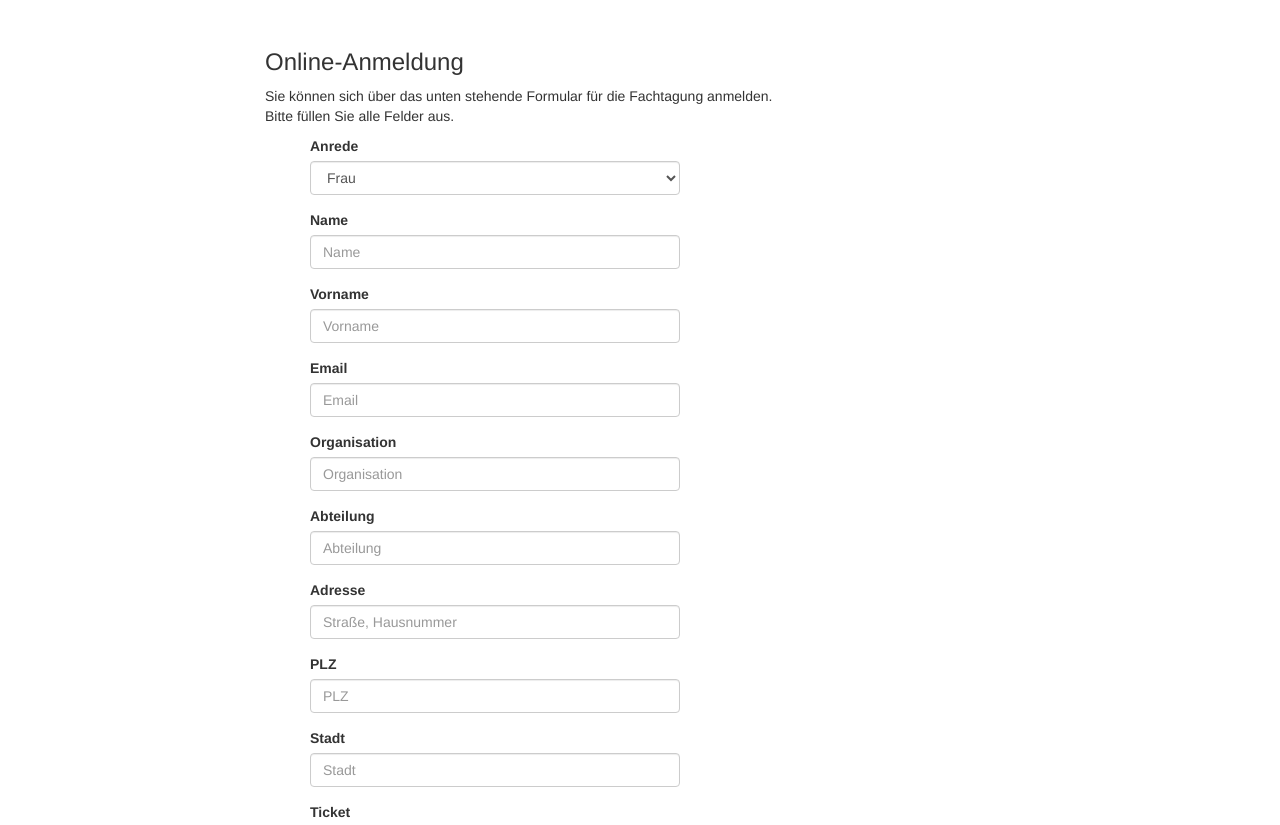
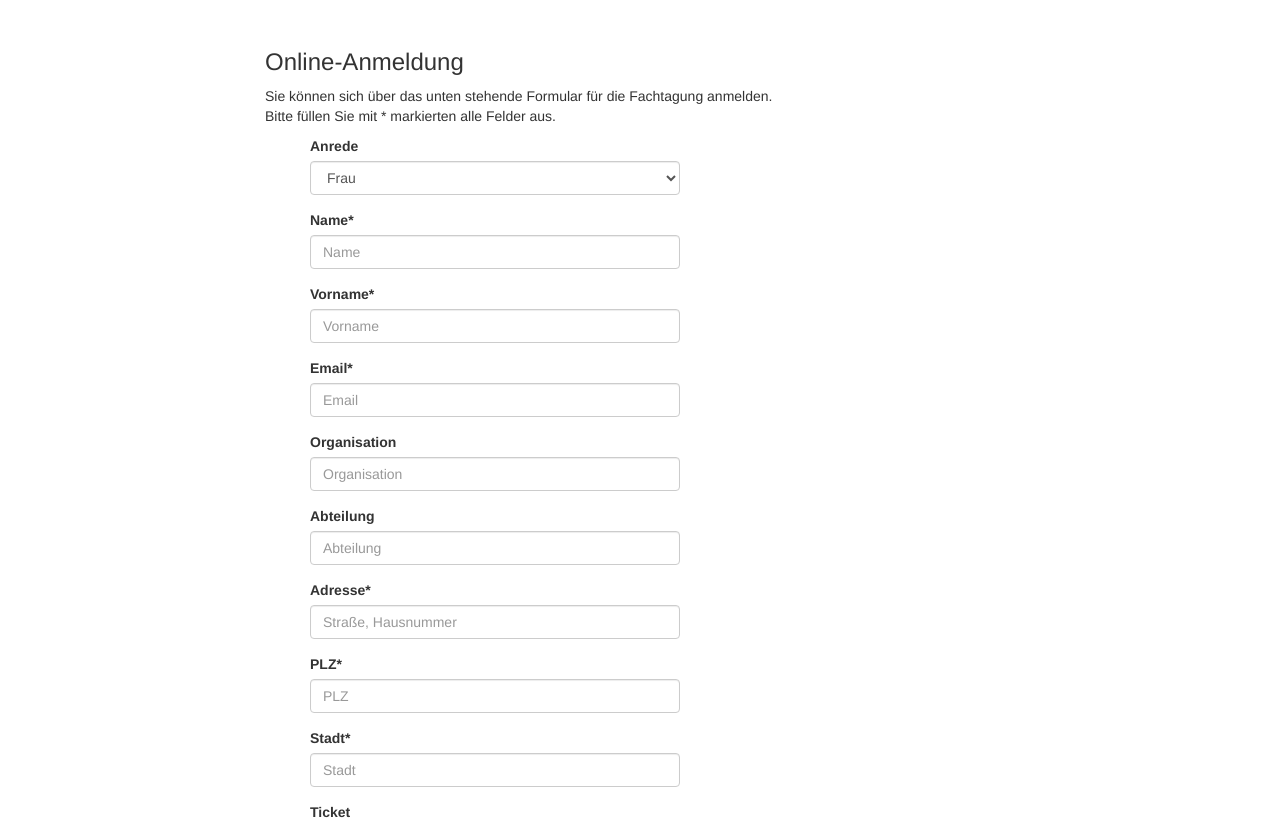
Before and after one commit to susedev/test, a Jekyll site: the page built from anmeldung.html, in a window 1280 px wide. Shown: the part 374-1199 px from the top of the page. Built offline with Jekyll 4.4.1, drawn with Linux system fonts in a browser that asks for light colours; nearby versions of some CDN libraries.

Commit message:
Edit from JekyllCMS

```diff
--- a/anmeldung.html
+++ b/anmeldung.html
@@ -14,27 +14,27 @@ title: Anmeldung
 <h3>Online-Anmeldung</h3>
 
 <p style="text-align: justify;">Sie k&ouml;nnen sich &uuml;ber das unten stehende Formular f&uuml;r die Fachtagung anmelden.<br />
-Bitte f&uuml;llen Sie alle Felder aus.</p>
+Bitte f&uuml;llen Sie mit * markierten alle Felder aus.</p>
 
 <div class="container" style="width:400px; margin-left: 30px;">
 <form>
 <div class="form-group"><label for="Anrede">Anrede</label><select class="form-control"><option>Frau</option><option>Herr</option><option>Prof.</option><option>Dr.</option> </select></div>
 
-<div class="form-group"><label for="name">Name</label> <input class="form-control" id="name" placeholder="Name" type="text" /></div>
+<div class="form-group"><label for="name">Name*</label> <input class="form-control" id="name" placeholder="Name" type="text" /></div>
 
-<div class="form-group"><label for="vorname">Vorname</label> <input class="form-control" id="vorname" placeholder="Vorname" type="text" /></div>
+<div class="form-group"><label for="vorname">Vorname*</label> <input class="form-control" id="vorname" placeholder="Vorname" type="text" /></div>
 
-<div class="form-group"><label for="email">Email</label> <input class="form-control" id="exampleInputEmail1" placeholder="Email" type="email" /></div>
+<div class="form-group"><label for="email">Email*</label> <input class="form-control" id="exampleInputEmail1" placeholder="Email" type="email" /></div>
 
 <div class="form-group"><label for="organisation">Organisation</label> <input class="form-control" id="organisation" placeholder="Organisation" type="text" /></div>
 
 <div class="form-group"><label for="abteilung">Abteilung</label> <input class="form-control" id="abteilung" placeholder="Abteilung" type="text" /></div>
 
-<div class="form-group"><label for="adresse">Adresse</label> <input class="form-control" id="adresse" placeholder="Straße, Hausnummer" type="text" /></div>
+<div class="form-group"><label for="adresse">Adresse*</label> <input class="form-control" id="adresse" placeholder="Straße, Hausnummer" type="text" /></div>
 
-<div class="form-group"><label for="plz">PLZ</label> <input class="form-control" id="plz" placeholder="PLZ" type="text" /></div>
+<div class="form-group"><label for="plz">PLZ*</label> <input class="form-control" id="plz" placeholder="PLZ" type="text" /></div>
 
-<div class="form-group"><label for="stadt">Stadt</label> <input class="form-control" id="stadt" placeholder="Stadt" type="text" /></div>
+<div class="form-group"><label for="stadt">Stadt*</label> <input class="form-control" id="stadt" placeholder="Stadt" type="text" /></div>
 
 <div class="form-group"><label for="ticket">Ticket</label><select class="form-control"><option>Fr&uuml;hbucher (60 &euro;) | bis 31.08.15</option><option>Normal (80 &euro;)</option><option>Postdocs/Studenten (40 &euro;)</option></select>
 
```
